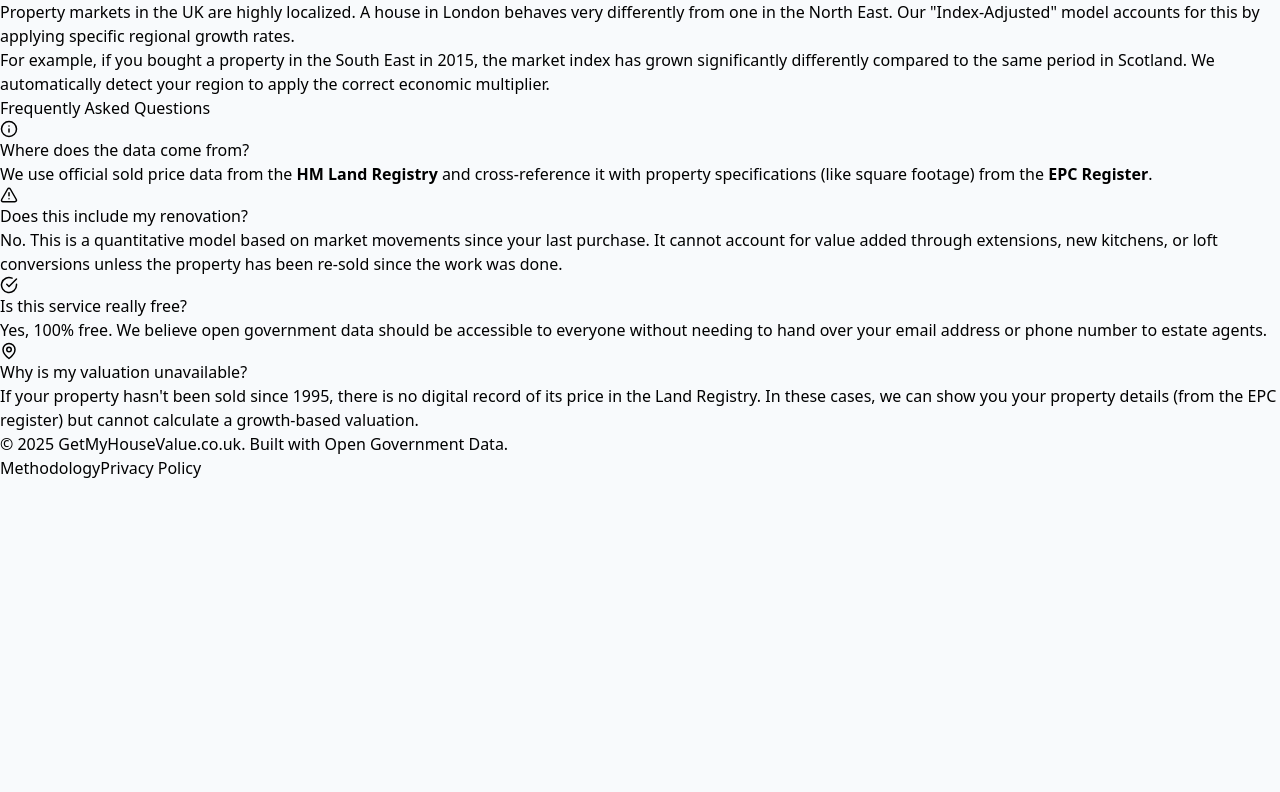
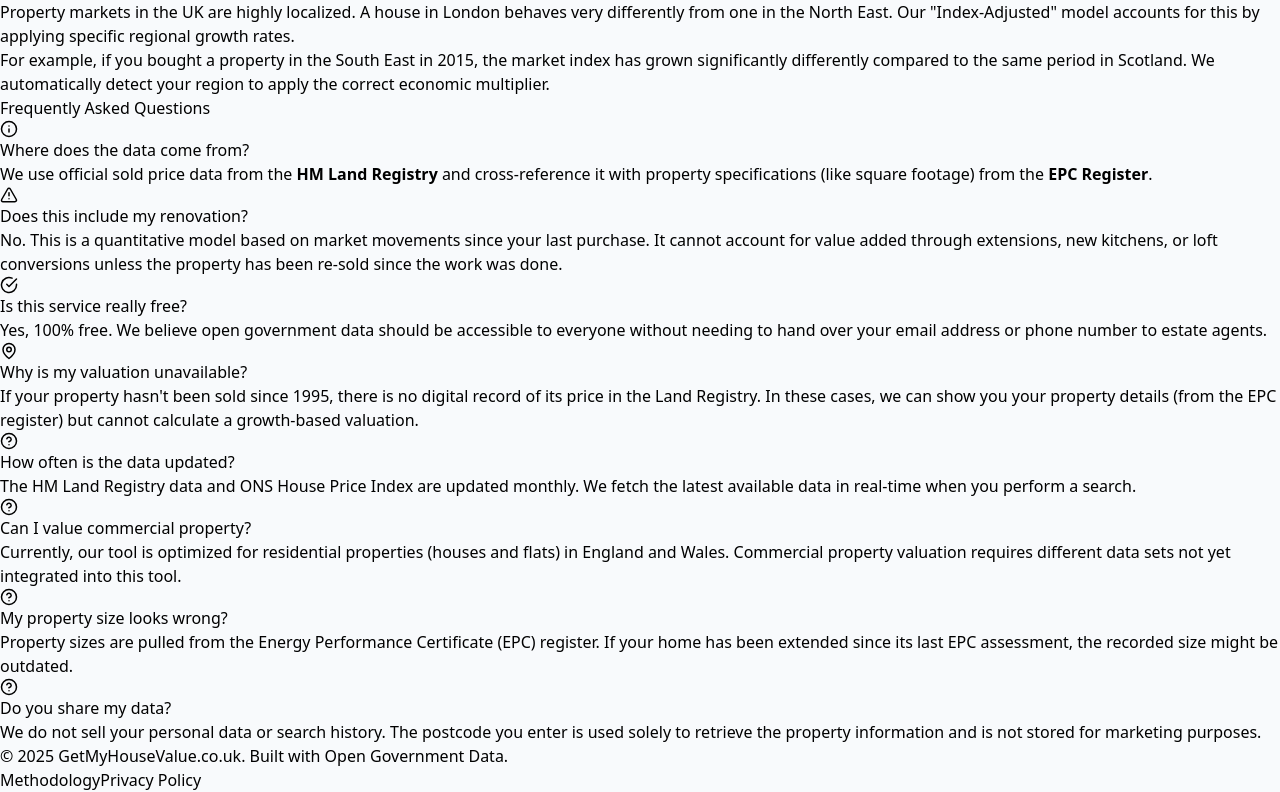
Before and after one commit to SearchIntel/getmyhousevalue-frontend, a React (Vite) app: page / in a window 1280 px wide. Shown: the part 456-1248 px from the top of the page. Before the commit the page ends 936 px from the top, so only its background shows below. Built offline with nearby package versions, Linux system fonts and the light colour scheme.

Commit message:
Update App.jsx

```diff
--- a/src/App.jsx
+++ b/src/App.jsx
@@ -121,7 +121,7 @@ export default function App() {
   const renderContent = () => {
     if (page === 'how-it-works') {
       return (
-        <InfoPage title="How it Works" icon={FileText} onBack={() => setPage('home')}>
+        <InfoPage title="How it Works" icon={FileText} onBack={() => { setPage('home'); setStep(1); }}>
           <p className="mb-4 text-lg">We use a transparent <strong>"Index-Adjusted"</strong> valuation model. Unlike estate agents who may inflate prices to win your business, we rely purely on official data.</p>
 
           <div className="space-y-6 mt-8">
@@ -153,10 +153,10 @@ export default function App() {
 
     if (page === 'data') {
       return (
-        <InfoPage title="Data Sources" icon={Database} onBack={() => setPage('home')}>
+        <InfoPage title="Data Sources" icon={Database} onBack={() => { setPage('home'); setStep(1); }}>
           <p className="mb-6 text-lg">We are committed to using only <strong>Open Government Data</strong> to ensure neutrality and trust.</p>
           <div className="grid md:grid-cols-2 gap-4">
-            <a href="https://landregistry.data.gov.uk/app/ppd" target="_blank" rel="noopener noreferrer" className="p-6 bg-gray-50 rounded-xl border border-gray-100 hover:border-emerald-200 transition-colors group cursor-pointer block">
+            <a href="https://use-land-property-data.service.gov.uk/datasets/ppd" target="_blank" rel="noopener noreferrer" className="p-6 bg-gray-50 rounded-xl border border-gray-100 hover:border-emerald-200 transition-colors group cursor-pointer block">
               <div className="flex items-center gap-2 mb-3 text-emerald-800 group-hover:text-emerald-600">
                 <Scale size={20} />
                 <h3 className="font-bold">HM Land Registry</h3>
@@ -189,7 +189,7 @@ export default function App() {
 
     if (page === 'privacy') {
         return (
-          <InfoPage title="Privacy Policy" icon={ShieldCheck} onBack={() => setPage('home')}>
+          <InfoPage title="Privacy Policy" icon={ShieldCheck} onBack={() => { setPage('home'); setStep(1); }}>
             <p className="mb-4"><strong>Last Updated: December 2025</strong></p>
             <p className="mb-4">At GetMyHouseValue.co.uk, we prioritize your privacy. We believe in transparency and collecting only what is strictly necessary to provide our service.</p>
 
@@ -301,6 +301,42 @@ export default function App() {
                         If your property hasn't been sold since 1995, there is no digital record of its price in the Land Registry. In these cases, we can show you your property details (from the EPC register) but cannot calculate a growth-based valuation.
                     </p>
                 </div>
+                <div className="bg-gray-50 p-6 rounded-xl border border-gray-100">
+                    <h3 className="font-bold text-gray-900 mb-2 flex items-center gap-2">
+                        <HelpCircle size={18} className="text-emerald-600"/>
+                        How often is the data updated?
+                    </h3>
+                    <p className="text-sm text-gray-600">
+                        The HM Land Registry data and ONS House Price Index are updated monthly. We fetch the latest available data in real-time when you perform a search.
+                    </p>
+                </div>
+                <div className="bg-gray-50 p-6 rounded-xl border border-gray-100">
+                    <h3 className="font-bold text-gray-900 mb-2 flex items-center gap-2">
+                        <HelpCircle size={18} className="text-emerald-600"/>
+                        Can I value commercial property?
+                    </h3>
+                    <p className="text-sm text-gray-600">
+                        Currently, our tool is optimized for residential properties (houses and flats) in England and Wales. Commercial property valuation requires different data sets not yet integrated into this tool.
+                    </p>
+                </div>
+                <div className="bg-gray-50 p-6 rounded-xl border border-gray-100">
+                    <h3 className="font-bold text-gray-900 mb-2 flex items-center gap-2">
+                        <HelpCircle size={18} className="text-emerald-600"/>
+                        My property size looks wrong?
+                    </h3>
+                    <p className="text-sm text-gray-600">
+                        Property sizes are pulled from the Energy Performance Certificate (EPC) register. If your home has been extended since its last EPC assessment, the recorded size might be outdated.
+                    </p>
+                </div>
+                <div className="bg-gray-50 p-6 rounded-xl border border-gray-100">
+                    <h3 className="font-bold text-gray-900 mb-2 flex items-center gap-2">
+                        <HelpCircle size={18} className="text-emerald-600"/>
+                        Do you share my data?
+                    </h3>
+                    <p className="text-sm text-gray-600">
+                        We do not sell your personal data or search history. The postcode you enter is used solely to retrieve the property information and is not stored for marketing purposes.
+                    </p>
+                </div>
             </div>
         </div>
         {/* --- END FAQ SECTION --- */}
@@ -392,13 +428,14 @@ export default function App() {
 
   return (
     <div className="min-h-screen bg-white font-sans text-slate-900">
-      <Header setPage={(p) => { setPage(p); }} />
+      {/* Update: Reset step to 1 when navigating via Header (Logo or Menu) */}
+      <Header setPage={(p) => { setPage(p); setStep(1); }} />
       <main className="p-4 md:p-8">{renderContent()}</main>
       <footer className="border-t py-10 mt-20 bg-gray-50 text-center text-gray-400 text-sm">
         <p>© 2025 GetMyHouseValue.co.uk. Built with Open Government Data.</p>
         <div className="mt-4 flex justify-center gap-6">
-            <button onClick={() => setPage('how-it-works')} className="hover:text-gray-600">Methodology</button>
-            <button onClick={() => setPage('privacy')} className="hover:text-gray-600">Privacy Policy</button>
+            <button onClick={() => { setPage('how-it-works'); setStep(1); }} className="hover:text-gray-600">Methodology</button>
+            <button onClick={() => { setPage('privacy'); setStep(1); }} className="hover:text-gray-600">Privacy Policy</button>
         </div>
       </footer>
     </div>
```
